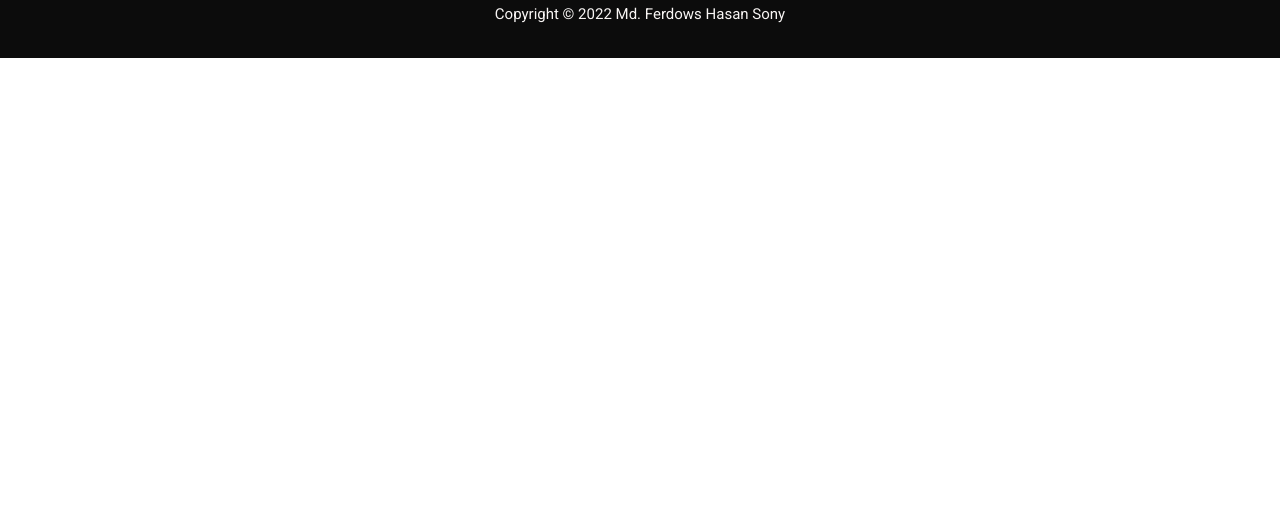
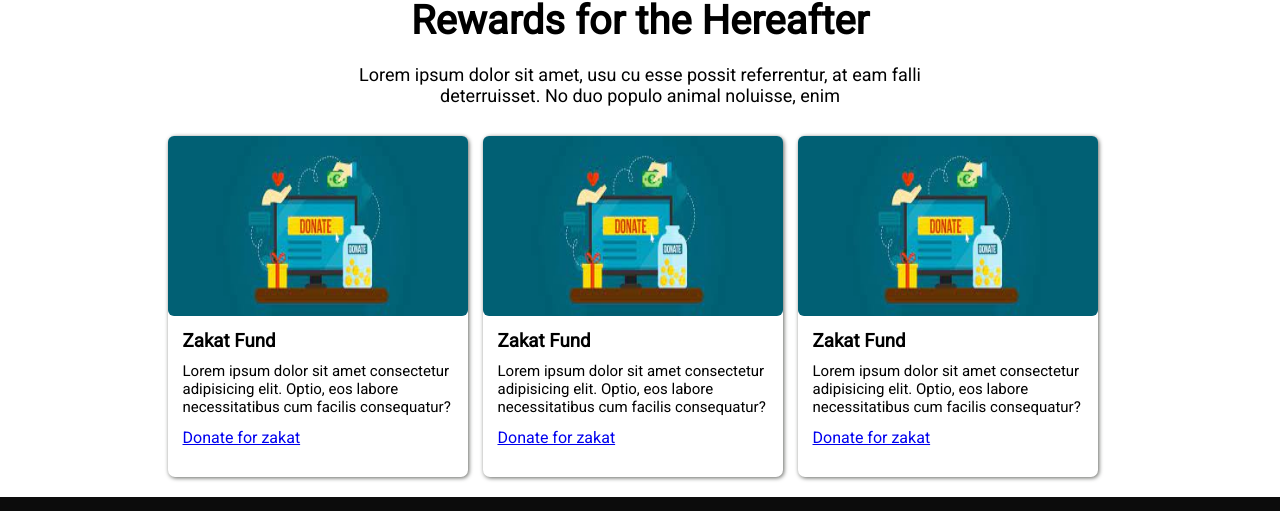
Before and after one commit to mdferdows/eid-ul-adha, a plain HTML site: page index.html in a window 1280 px wide. Shown: the part 2744-3255 px from the top of the page. Before the commit the page ends 2802 px from the top, so only its background shows below. Drawn offline with Linux system fonts and the light colour scheme.

Commit message:
donation section added

```diff
--- a/css/style.css
+++ b/css/style.css
@@ -237,3 +237,46 @@ text-align: center;
     padding: 0 8px;
 }
 /* prayer image end*/
+/* zakat start */
+.zakat{
+   display: flex;
+   justify-content: center;
+}
+.zakat_hading{
+    text-align: center;
+}
+.zakat_hading>p{
+    padding-top: 20px;
+    padding-bottom: 30px;
+}
+.zakat_info{
+    width: 300px;
+    margin-bottom: 20px;
+    box-shadow: 1px 1px 4px #646662;
+    margin-right: 15px;
+    border-radius: 7px;
+
+}
+.card_info{
+    width: 290px;
+    padding-left: 5%;
+}
+.card_info>h3{
+    padding-top: 10px;
+
+}
+.card_info .zakat_link{
+    padding-bottom: 30px;
+
+}
+.card_info>p{
+    padding-top: 10px;
+    padding-bottom: 12px;
+    font-size: 15px;
+}
+.zakat_info .zakat_img img{
+    width: 300px;
+    height: 180px;
+    border-radius: 6px;
+}
+/* zakat end */
--- a/index.html
+++ b/index.html
@@ -152,6 +152,64 @@
 
         </div>
     </section>
+    <!-- Zakat Fund -->
+    <section id="zakat_section">
+        <div class="zakat_hading">
+            <h2>Extend Your Hand of Charity. Earn <br>
+                Rewards for the Hereafter</h2>
+            <p>Lorem ipsum dolor sit amet, usu cu esse possit referrentur, at eam falli <br>
+                deterruisset. No duo populo animal noluisse, enim</p>
+        </div>
+        <div class="zakat">
+            <!-- card1 -->
+            <div class="zakat_info">
+                <div class="zakat_img">
+                    <img src="./img/donation.jpg" alt="">
+                </div>
+                <div class="card_info">
+                    <h3>Zakat Fund</h3>
+                    <p>Lorem ipsum dolor sit amet consectetur adipisicing elit. Optio, eos labore necessitatibus cum
+                        facilis
+                        consequatur?</p>
+                    <div class="zakat_link">
+                        <a href="#"> Donate for zakat</a>
+                    </div>
+                </div>
+            </div>
+            <!-- card2 -->
+            <div class="zakat_info">
+                <div class="zakat_img">
+                    <img src="./img/donation.jpg" alt="">
+                </div>
+                <div class="card_info">
+                    <h3>Zakat Fund</h3>
+                    <p>Lorem ipsum dolor sit amet consectetur adipisicing elit. Optio, eos labore necessitatibus cum
+                        facilis
+                        consequatur?</p>
+                    <div class="zakat_link">
+                        <a href="#"> Donate for zakat</a>
+                    </div>
+                </div>
+            </div>
+            <!-- card3 -->
+            <div class="zakat_info">
+                <div class="zakat_img">
+                    <img src="./img/donation.jpg" alt="">
+                </div>
+                <div class="card_info">
+                    <h3>Zakat Fund</h3>
+                    <p>Lorem ipsum dolor sit amet consectetur adipisicing elit. Optio, eos labore necessitatibus cum
+                        facilis
+                        consequatur?</p>
+                    <div class="zakat_link">
+                        <a href="#"> Donate for zakat</a>
+                    </div>
+                </div>
+            </div>
+        </div>
+
+
+    </section>
 
 
 </body>
```
Also changed, not shown: img/donation.jpg (added).
